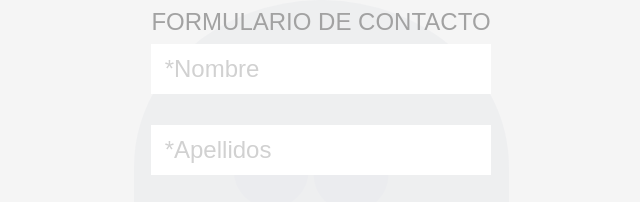
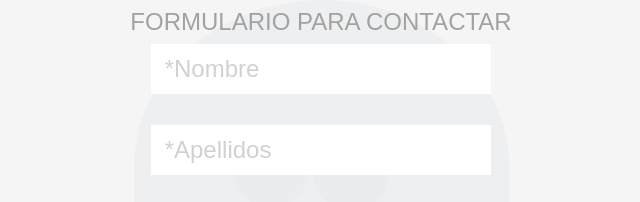
Before and after one commit to matinevi/pruebaSubir, a plain HTML site: page index.html in a window 1280 px wide. Shown: the top 202 px of the page, 319-959 px from the left. Drawn offline with Linux system fonts and the light colour scheme.

Commit message:
cambio en html

```diff
--- a/index.html
+++ b/index.html
@@ -15,8 +15,6 @@
         <meta itemprop="name" content="">
         <meta itemprop="description" content="">
         <meta itemprop="image" content="http://">
-
-
 
         <!-- Facebook Meta Tags -->
         <meta property="og:url" content="http://">
@@ -47,7 +45,7 @@
 
 
         <section>
-                <h1>FORMULARIO DE CONTACTO</h1>
+                <h1>FORMULARIO PARA CONTACTAR</h1>
                 <form action="enviar.html"  autocomplete="on">
                         <ul>
                                 <li>
```
